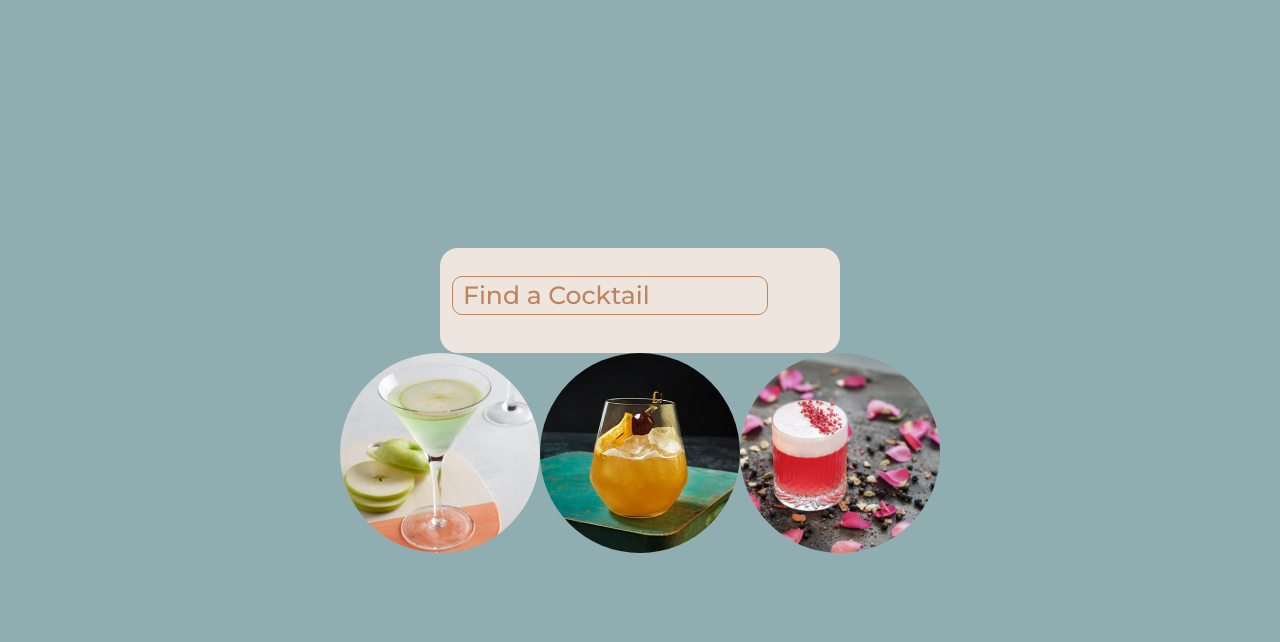
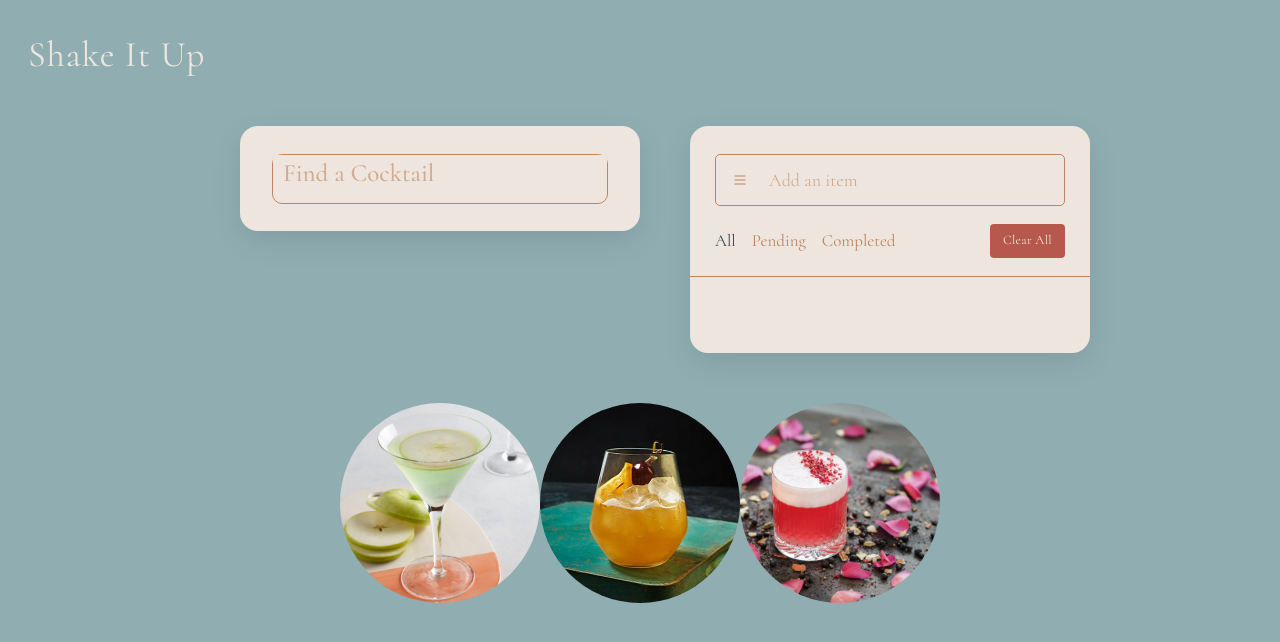
Before and after one commit to Sherryjsph3/react-search-app, a React (Create React App) app: page / in a window 1280 px wide. Shown: the top 642 px of the page. Built offline with nearby package versions, Linux system fonts and the light colour scheme.

Commit message:
added shopping list with some styling

```diff
--- a/src/App.js
+++ b/src/App.js
@@ -11,8 +11,15 @@ function App() {
 
   return (
     <>
-    <CocktailSearch />
-    <Modals />
+    <div className="header" >
+      <p className="headerText">Shake It Up</p>
+    </div>
+    <div className='content'>
+      <CocktailSearch />
+    </div>
+
+      <Modals />
+
     </>
   );
 }
--- a/src/components/CocktailSearch.js
+++ b/src/components/CocktailSearch.js
@@ -1,5 +1,5 @@
 import { useState, useEffect } from 'react';
-
+import ShoppingList from './ShoppingList';
 
 function CocktailSearch() {
 
@@ -47,7 +47,7 @@ function CocktailSearch() {
 return (
 
     <>
-<div>
+<div style={{display: "flex", width: "900px"}}>
 
   <div className='container' style={containerStyle ? { height: "605px"} : {height: "105px"}} >
     <div className='search-box'>
@@ -74,7 +74,7 @@ return (
 
               <h3>{result.name}</h3>
               <p>{result.instructions}</p>
-              <ul>
+              <ul className='cocktail-list'>
                 {result.ingredients.map(item => (
                   <li>{item}</li>
                 ))}
@@ -84,6 +84,7 @@ return (
         ))
       )}
   </div>
+  <ShoppingList />
 </div>
     </>
 )
--- a/src/components/Modals.js
+++ b/src/components/Modals.js
@@ -33,7 +33,7 @@ function Modals() {
 return(
 <>
 
-
+<footer>
 <div className='drinks '>
 
     <img
@@ -57,6 +57,7 @@ return(
 
 
 </div>
+</footer>
     <Modal show={show} onHide={handleClose}>
         <Modal.Header closeButton>
             <Modal.Title>Apple Martini</Modal.Title>
--- /dev/null
+++ b/src/components/ShoppingList.js
@@ -0,0 +1,23 @@
+import { List } from 'react-bootstrap-icons';
+
+function ShoppingList(){
+return (
+    <div className="wrapper">
+        <div className="task-input">
+            <List />
+            <input type="text" placeholder='Add an item' />
+        </div>
+        <div className="controls">
+            <div className="filters">
+                <span id="all" className="active">All</span>
+                <span id="pending">Pending</span>
+                <span className="completed">Completed</span>
+            </div>
+            <button className="clear-btn">Clear All</button>
+        </div>
+        <ul className="task-box"></ul>
+    </div>
+)
+}
+
+export default ShoppingList;
--- a/src/index.css
+++ b/src/index.css
@@ -1,4 +1,4 @@
-@import url('https://fonts.googleapis.com/css2?family=Montserrat:wght@300;400;500;600;700&display=swap');
+@import url('https://fonts.googleapis.com/css2?family=Cormorant:wght@300;400;500;600&display=swap');
 
 * {
   margin: 0;
@@ -6,23 +6,37 @@
   border: 0;
   outline: 0;
   box-sizing: border-box;
-  font-family: Montserrat !important;
+  font-family: Cormorant !important;
 }
 body {
   height: 100vh;
-  display: flex;
-  align-items: center;
-  justify-content: center;
+
   background: #90aeb2 !important;
   color: #be845e !important;
   /* font-family: Montserrat; */
 }
+.content {
+  display: flex;
+  /* align-items: center; */
+  justify-content: center;
+}
+.header {
+  width: 100%;
+  padding: 28px;
+  margin: 0 auto;
+}
+.headerText {
+  color: #eee6de;
+  font-size: 36px;
+  letter-spacing: 1px;
+}
+
 .container {
   position: relative;
   width: 400px !important;
-  /* height: 105px; */
+  box-shadow: 0 10px 30px rgba(0, 0, 0, 0.1);
   background: #eee6de;
-  padding: 28px 32px;
+  padding: 28px 32px !important;
   overflow: hidden;
   border-radius: 18px;
   transition: 0.6s ease-out;
@@ -34,15 +48,13 @@ body {
 .search-box {
   width: 100%;
   height: min-content;
-  display: flex;
-  align-items: center;
-  justify-content: space-between;
+  border: 1px solid #be845e;
+  border-radius: 10px;
+  margin-bottom: 20px;
 }
 #search {
   color: #be845e;
   background: #eee6de;
-  border: 1px solid #be845e;
-  border-radius: 10px;
   width: 100%;
   margin: 0 auto 10px;
   font-size: 25px;
@@ -51,9 +63,12 @@ body {
 }
 #search::placeholder {
   color: #be845e;
+  opacity: 0.6;
 }
 .drinks {
   display: flex;
+  justify-content: center;
+  margin-top: 50px;
 }
 
 .drink {
@@ -63,6 +78,9 @@ body {
   display: block;
   border-radius: 50%;
 }
+/* .cocktail-list li{
+  list-style: circle !important;
+} */
 .modal {
   top: 300px !important;
   --bs-modal-bg: #b6594c !important;
@@ -86,8 +104,123 @@ body {
   --bs-btn-disabled-bg: #eee6de !important;
   --bs-btn-disabled-border-color: #eee6de !important;
 }
-svg {
+.modal-body svg {
   float: right !important;
   margin: 0 12px 0 0 !important;
   font-size: 40px !important;
 }
+
+/* TASK LIST */
+::selection {
+  color: #be845e;
+  background: #eee6de;
+}
+
+.wrapper {
+  width: 400px;
+  background: #eee6de;
+  border-radius: 18px;
+  padding: 28px 0 30px;
+  box-shadow: 0 10px 30px rgba(0, 0, 0, 0.1);
+}
+
+.task-input {
+  height: 52px;
+  padding: 0 25px;
+  position: relative;
+}
+.task-input svg {
+  top: 50%;
+  position: absolute;
+  transform: translate(17px, -50%);
+}
+.task-input input {
+  height: 100%;
+  width: 100%;
+  outline: none;
+  font-size: 18px;
+  border-radius: 5px;
+  padding: 0 20px 0 53px;
+  border: 1px solid #be845e;
+  background: transparent;
+}
+.task-input input::placeholder {
+  color: #be845e;
+  opacity: 0.6;
+}
+.task-input input:focus, .task-input input.active {
+  padding-left: 52px;
+  border: 2px solid #be845e;
+}
+.controls, .task {
+  display: flex;
+  align-items: center;
+  justify-content: space-between;
+}
+.controls {
+  padding: 18px 25px;
+  border-bottom: 1px solid #be845e;
+}
+.filters span {
+  margin: 0 8px;
+  font-size: 17px;
+  color: #be845e;
+  cursor: pointer;
+}
+.filters span:first-child {
+  margin-left: 0;
+}
+.filters span.active {
+  color: #37514d;
+}
+.controls .clear-btn {
+  border: none;
+  /* opacity: 0.6; */
+  outline: none;
+  color: #eee6de;
+  cursor: pointer;
+  font-size: 13px;
+  padding: 7px 13px;
+  border-radius: 4px;
+  background: #b6594c;
+  letter-spacing: 0.3px;
+  pointer-events: none;
+  transition: transform 0.25 ease;
+}
+.clear-btn.active {
+  opacity: 0.9;
+  pointer-events: auto;
+}
+.clear-btn:active {
+  transform: scale(0.93);
+}
+.task-box {
+  margin-top: 20px;
+  margin-right: 5px;
+  padding: 0 20px 10px 25px;
+}
+.task-box.overflow {
+  overflow-y: auto;
+  max-height: 300px;
+}
+.task-box::-webkit-scrollbar {
+  width: 5px;
+}
+.task-box::-webkit-scrollbar-track {
+  background: #be845e;
+  border-radius: 25px;
+  opacity: 0.5;
+}
+.task-box::-webkit-scrollbar-thumb {
+  background: #be845e;
+  border-radius: 25px;
+  opacity: 0.5;
+}
+.task-box .task {
+  list-style: none;
+  font-size: 17px;
+  margin-bottom: 18px;
+  padding-bottom: 16px;
+  align-items: flex-start;
+  border-bottom: 1px solid #ccc;
+}
```
Also changed, not shown: src/index.js (+7 -0 lines).
